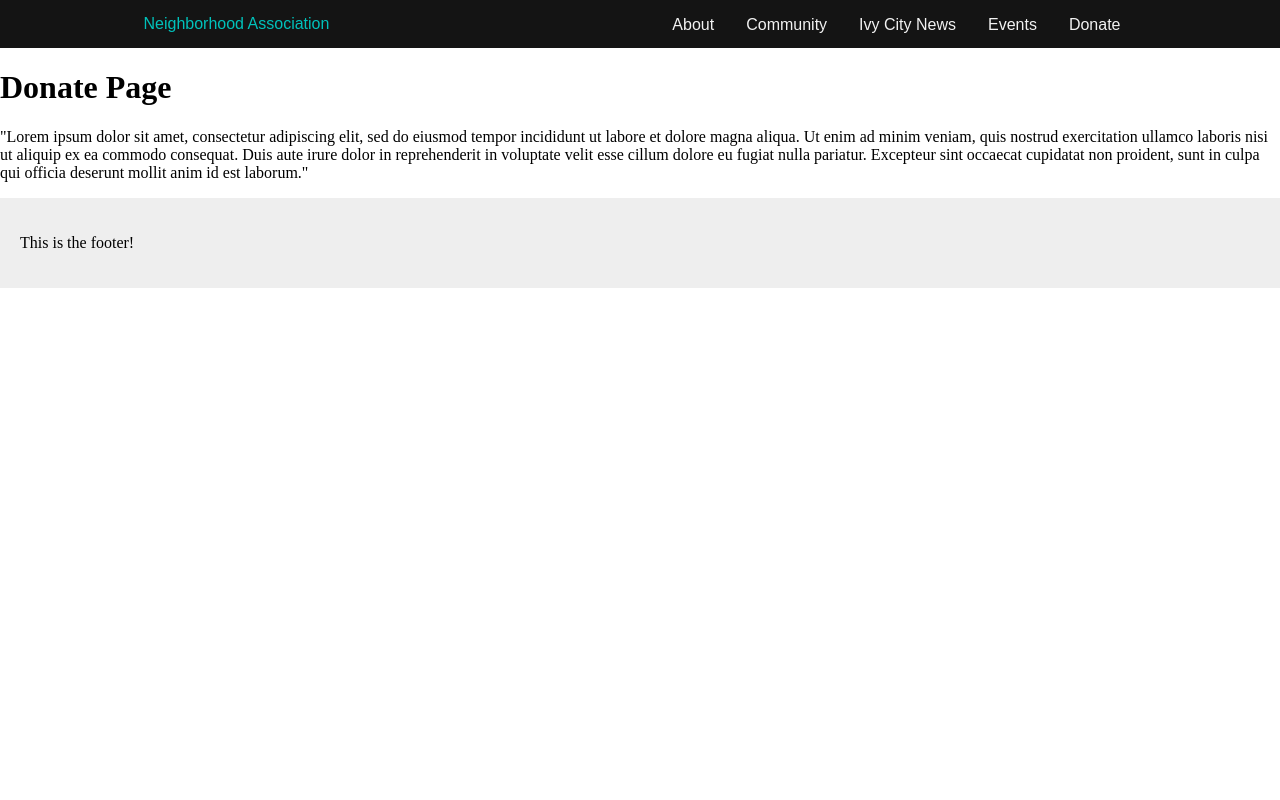
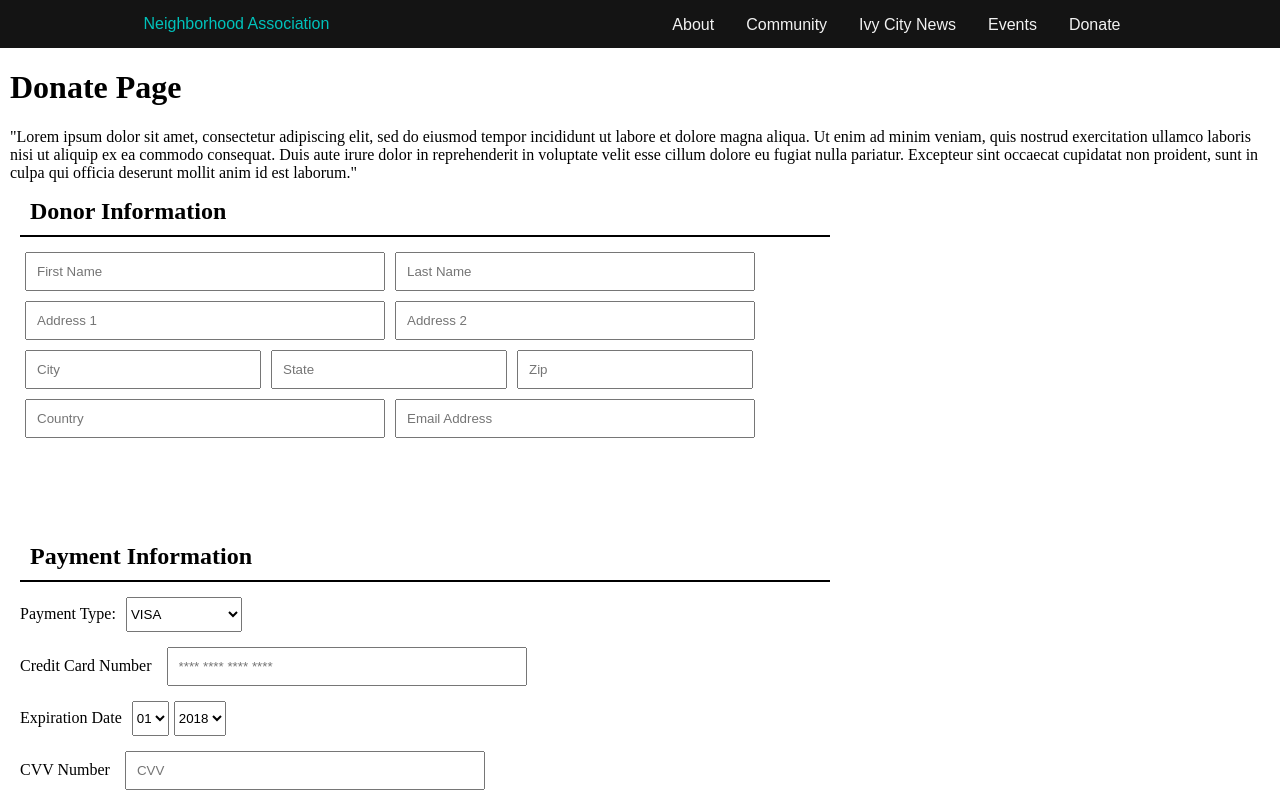
Before and after one commit to chingu-voyage3/geckos-02, a React (Create React App) app: page /donate in a window 1280 px wide. Shown: the top 800 px of the page. Built offline with nearby package versions, Linux system fonts and the light colour scheme.

Commit message:
user info and payment info forms

```diff
--- a/src/components/pages/DonatePage.js
+++ b/src/components/pages/DonatePage.js
@@ -1,11 +1,144 @@
 import React from 'react';
+import styled, { css } from 'styled-components';
+
+const DonatePageContainer = styled.div`
+  margin: 10px;
+`;
+
+const DonorInformation = styled.div`
+  margin-bottom: 100px;
+`;
+
+const DonorInfoTitle = styled.h2`
+  border-bottom: 2px solid black;
+  max-width: 800px;
+  padding: 0px 0px 10px 10px;
+  margin: 10px;
+`;
+
+const DonorInfoForm = styled.form`
+  box-sizing: border-box;
+  max-width: 800px;
+  margin: 10px;
+
+  display: flex;
+  flex-direction: row;
+  flex-wrap: wrap;
+
+  ${props => props.payment && css`
+    display: flex;
+    flex-direction: column;
+  `}
+`;
+
+const FormInput = styled.input`
+  box-sizing: border-box;
+  width: 45%;
+  padding: 10px;
+  margin: 5px;
+
+  @media (max-width: 470px) {
+    width: 100%;
+  }
+
+  ${props => props.location && css`
+    width: 29.5%;
+
+    @media (max-width: 470px) {
+      width: 100%;
+    }
+  `}
+`;
+
+const MakeRow = styled.div`
+  display: flex;
+  flex-direction: row;
+  align-items: center;
+  margin: 5px 0px;
+`;
+
+const FormLabel = styled.span`
+  padding-right: 10px;
+`;
+
+const FormSelection = styled.select `
+  height: 35px;
+  margin-right: 5px;
+`;
 
 const DonatePage = () => (
-  <div>
+  <DonatePageContainer>
     <h1>Donate Page</h1>
 
     <p>&quot;Lorem ipsum dolor sit amet, consectetur adipiscing elit, sed do eiusmod tempor incididunt ut labore et dolore magna aliqua. Ut enim ad minim veniam, quis nostrud exercitation ullamco laboris nisi ut aliquip ex ea commodo consequat. Duis aute irure dolor in reprehenderit in voluptate velit esse cillum dolore eu fugiat nulla pariatur. Excepteur sint occaecat cupidatat non proident, sunt in culpa qui officia deserunt mollit anim id est laborum.&quot;</p>
-  </div>
+
+    <DonorInformation>
+      <DonorInfoTitle>Donor Information</DonorInfoTitle>
+      <DonorInfoForm>
+        <FormInput type="text" placeholder="First Name" />
+        <FormInput type="text" placeholder="Last Name" />
+        <FormInput type="text" placeholder="Address 1" />
+        <FormInput type="text" placeholder="Address 2" />
+        <FormInput location type="text" placeholder="City" />
+        <FormInput location placeholder="State" />
+        <FormInput location type="text" placeholder="Zip" />
+        <FormInput type="text" placeholder="Country" />
+        <FormInput type="email" placeholder="Email Address" />
+      </DonorInfoForm>
+    </DonorInformation>
+    <DonorInformation>
+      <DonorInfoTitle>Payment Information</DonorInfoTitle>
+      <DonorInfoForm payment>
+        <MakeRow>
+          <FormLabel>Payment Type:</FormLabel>
+          <FormSelection>
+            <option value="VISA">VISA</option>
+            <option value="MASTERCARD">MASTERCARD</option>
+            <option value="DISCOVER">DISCOVER</option>
+            <option value="AMEX">AMEX</option>
+          </FormSelection>
+        </MakeRow>
+        <MakeRow>
+          <FormLabel>Credit Card Number</FormLabel>
+          <FormInput type="text" placeholder="**** **** **** ****" />
+        </MakeRow>
+        <MakeRow>
+          <FormLabel>Expiration Date</FormLabel>
+          <FormSelection>
+            <option value="01">01</option>
+            <option value="02">02</option>
+            <option value="03">03</option>
+            <option value="04">04</option>
+            <option value="05">05</option>
+            <option value="06">06</option>
+            <option value="07">07</option>
+            <option value="08">08</option>
+            <option value="09">09</option>
+            <option value="10">10</option>
+            <option value="11">11</option>
+            <option value="12">12</option>
+          </FormSelection>
+          <FormSelection>
+            <option value="2018">2018</option>
+            <option value="2019">2019</option>
+            <option value="2020">2020</option>
+            <option value="2021">2021</option>
+            <option value="2022">2022</option>
+            <option value="2023">2023</option>
+            <option value="2024">2024</option>
+            <option value="2025">2025</option>
+            <option value="2026">2026</option>
+            <option value="2027">2027</option>
+            <option value="2028">2028</option>
+          </FormSelection>
+        </MakeRow>
+        <MakeRow>
+          <FormLabel>CVV Number</FormLabel>
+          <FormInput type="text" placeholder="CVV" />
+        </MakeRow>
+      </DonorInfoForm>
+    </DonorInformation>
+  </DonatePageContainer>
 );
 
 export default DonatePage;
```
Also changed, not shown: src/Main.js (line endings or trailing spaces).
